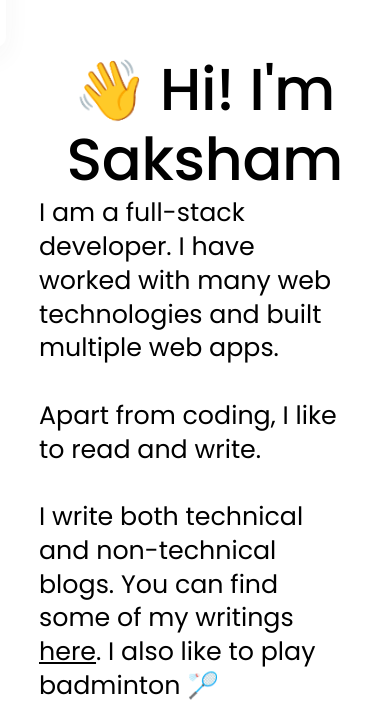
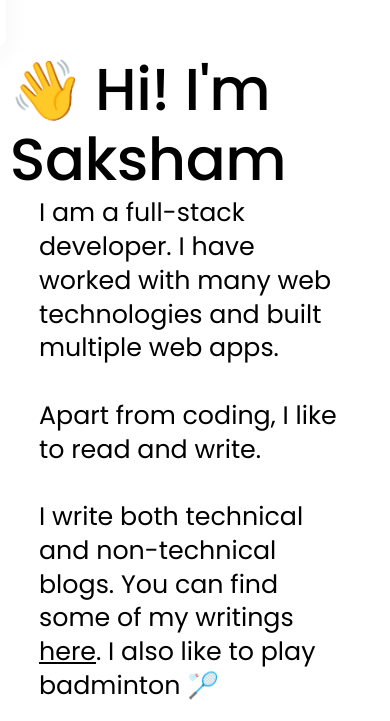
Before and after one commit to Saksham294/portfolio-new, a React (Vite) app: page / in a window 390 px wide. Shown: the part 123-844 px from the top of the page. Built offline with nearby package versions, Linux system fonts and the light colour scheme.

Commit message:
Fix responsiveness

```diff
--- a/src/components/About/About.css
+++ b/src/components/About/About.css
@@ -50,12 +50,28 @@
     /* border: 2px solid red; */
 }
 
-@media screen and (max-width:768px){
+@media screen and (max-width:425px){
     .name-intro{
         /* border: 2px solid red; */
         padding-left: 5vw;
         padding-top: 20vh;
-        text-align: center;
+    }
+    .name-intro>h2{
+        font-size:7vh;
+    }
+
+    .about-me{
+        /* border: 2px solid green; */
+        width: 80%;
+        padding-left: 0;
+    }
+
+}
+@media screen and (min-width:426px)and (max-width:768px){
+    .name-intro{
+        /* border: 2px solid red; */
+        padding-left: 5vw;
+        padding-top: 20vh;
     }
     .name-intro>h2{
         font-size:7vh;
```
